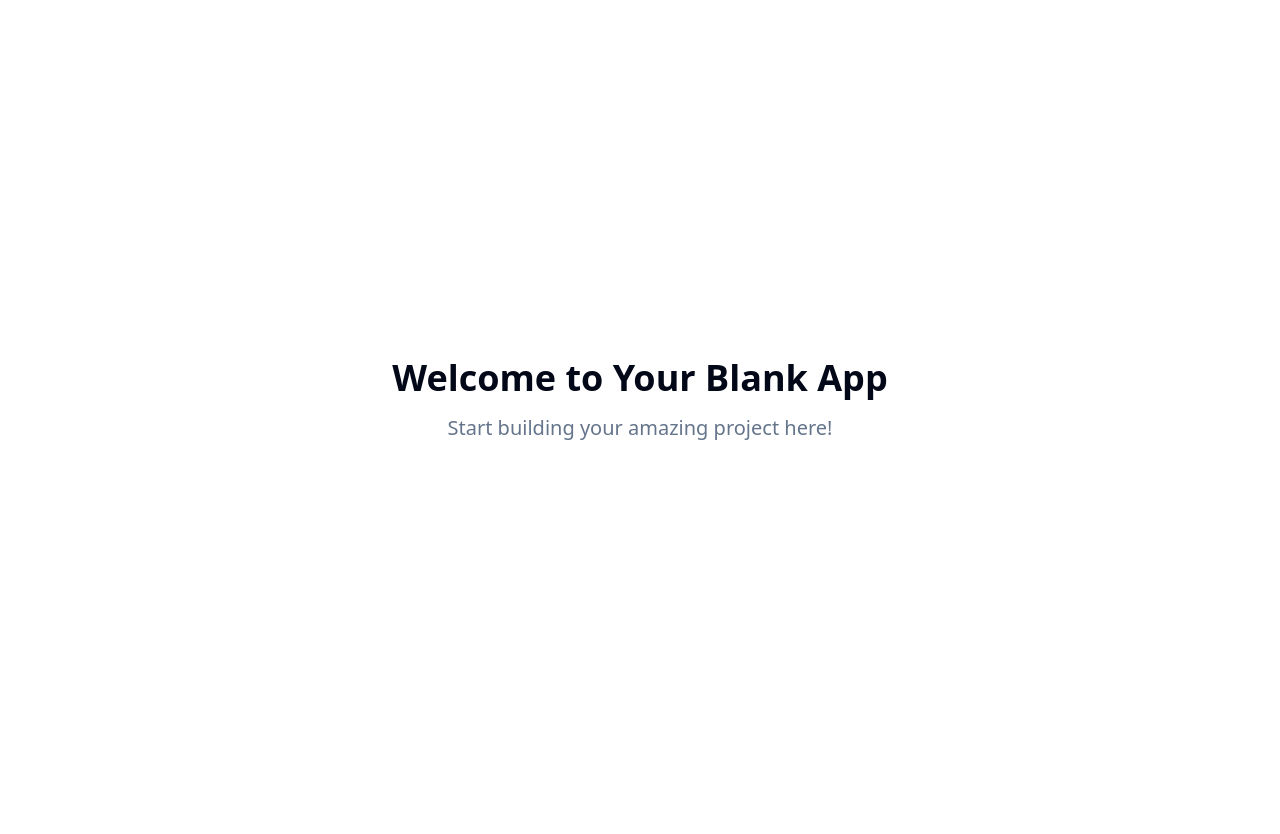
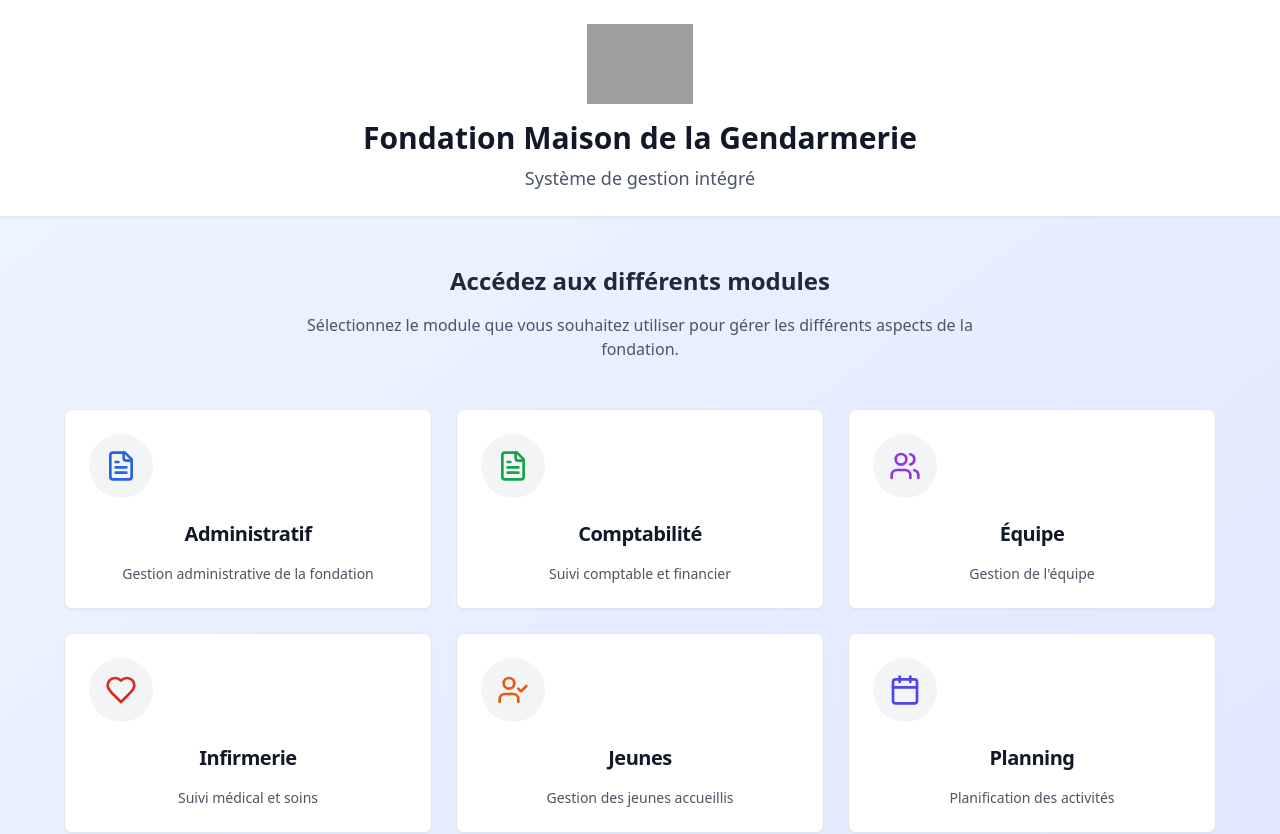
Before and after one commit to 00ximema/feu-de-camp, a React (Vite) app: page / in a window 1280 px wide. Shown: the top 834 px of the page. Before the commit the page ends 800 px from the top, so only its background shows below. Built offline with nearby package versions, Linux system fonts and the light colour scheme; grey boxes are pictures that could not be loaded.

Commit message:
Fix: Restore initial site
Attempt to restore the initial site configuration after content restoration.

```diff
--- a/src/App.tsx
+++ b/src/App.tsx
@@ -13,9 +13,16 @@ import Infirmerie from "./pages/Infirmerie";
 import Jeunes from "./pages/Jeunes";
 import Planning from "./pages/Planning";
 
-const queryClient = new QueryClient();
+const queryClient = new QueryClient({
+  defaultOptions: {
+    queries: {
+      staleTime: 5 * 60 * 1000, // 5 minutes
+    },
+  },
+});
 
-const App = () => (
+const App = () => {
+  return (
     <QueryClientProvider client={queryClient}>
       <TooltipProvider>
         <Toaster />
@@ -29,12 +36,12 @@ const App = () => (
             <Route path="/infirmerie" element={<Infirmerie />} />
             <Route path="/jeunes" element={<Jeunes />} />
             <Route path="/planning" element={<Planning />} />
-          {/* ADD ALL CUSTOM ROUTES ABOVE THE CATCH-ALL "*" ROUTE */}
             <Route path="*" element={<NotFound />} />
           </Routes>
         </BrowserRouter>
       </TooltipProvider>
     </QueryClientProvider>
   );
+};
 
 export default App;
--- a/src/pages/Index.tsx
+++ b/src/pages/Index.tsx
@@ -1,12 +1,123 @@
-// Update this page (the content is just a fallback if you fail to update the page)
+
+import { Link } from "react-router-dom";
+import { Button } from "@/components/ui/button";
+import { Card, CardContent, CardDescription, CardHeader, CardTitle } from "@/components/ui/card";
+import { Users, Calendar, FileText, Heart, Shield, UserCheck } from "lucide-react";
 
 const Index = () => {
+  const sections = [
+    {
+      title: "Administratif",
+      description: "Gestion administrative de la fondation",
+      icon: FileText,
+      path: "/administratif",
+      color: "text-blue-600",
+    },
+    {
+      title: "Comptabilité",
+      description: "Suivi comptable et financier",
+      icon: FileText,
+      path: "/comptabilite",
+      color: "text-green-600",
+    },
+    {
+      title: "Équipe",
+      description: "Gestion de l'équipe",
+      icon: Users,
+      path: "/equipe",
+      color: "text-purple-600",
+    },
+    {
+      title: "Infirmerie",
+      description: "Suivi médical et soins",
+      icon: Heart,
+      path: "/infirmerie",
+      color: "text-red-600",
+    },
+    {
+      title: "Jeunes",
+      description: "Gestion des jeunes accueillis",
+      icon: UserCheck,
+      path: "/jeunes",
+      color: "text-orange-600",
+    },
+    {
+      title: "Planning",
+      description: "Planification des activités",
+      icon: Calendar,
+      path: "/planning",
+      color: "text-indigo-600",
+    },
+  ];
+
   return (
-    <div className="min-h-screen flex items-center justify-center bg-background">
-      <div className="text-center">
-        <h1 className="text-4xl font-bold mb-4">Welcome to Your Blank App</h1>
-        <p className="text-xl text-muted-foreground">Start building your amazing project here!</p>
-      </div>
+    <div className="min-h-screen bg-gradient-to-br from-blue-50 to-indigo-100">
+      {/* Header */}
+      <header className="bg-white shadow-sm border-b">
+        <div className="container mx-auto px-4 py-6">
+          <div className="flex items-center justify-center">
+            <div className="text-center">
+              <img
+                src="/lovable-uploads/e396c5b7-f798-4e39-a85a-ca197ed24ddc.png"
+                alt="Fondation Maison de la Gendarmerie"
+                className="h-20 w-auto mx-auto mb-4"
+              />
+              <h1 className="text-3xl font-bold text-gray-900">
+                Fondation Maison de la Gendarmerie
+              </h1>
+              <p className="text-lg text-gray-600 mt-2">
+                Système de gestion intégré
+              </p>
+            </div>
+          </div>
+        </div>
+      </header>
+
+      {/* Main Content */}
+      <main className="container mx-auto px-4 py-12">
+        <div className="text-center mb-12">
+          <h2 className="text-2xl font-semibold text-gray-800 mb-4">
+            Accédez aux différents modules
+          </h2>
+          <p className="text-gray-600 max-w-2xl mx-auto">
+            Sélectionnez le module que vous souhaitez utiliser pour gérer les différents aspects de la fondation.
+          </p>
+        </div>
+
+        {/* Cards Grid */}
+        <div className="grid grid-cols-1 md:grid-cols-2 lg:grid-cols-3 gap-6 max-w-6xl mx-auto">
+          {sections.map((section) => {
+            const IconComponent = section.icon;
+            return (
+              <Card key={section.path} className="hover:shadow-lg transition-shadow duration-200 cursor-pointer group">
+                <Link to={section.path} className="block h-full">
+                  <CardHeader className="text-center pb-4">
+                    <div className={`inline-flex items-center justify-center w-16 h-16 rounded-full bg-gray-100 mb-4 group-hover:bg-gray-200 transition-colors ${section.color}`}>
+                      <IconComponent className="h-8 w-8" />
+                    </div>
+                    <CardTitle className="text-xl font-semibold text-gray-900">
+                      {section.title}
+                    </CardTitle>
+                  </CardHeader>
+                  <CardContent className="pt-0">
+                    <CardDescription className="text-center text-gray-600">
+                      {section.description}
+                    </CardDescription>
+                  </CardContent>
+                </Link>
+              </Card>
+            );
+          })}
+        </div>
+
+        {/* Footer */}
+        <div className="text-center mt-16 pt-8 border-t border-gray-200">
+          <div className="flex items-center justify-center space-x-2 text-gray-600">
+            <Shield className="h-5 w-5" />
+            <span>Fondation Maison de la Gendarmerie - Système de gestion</span>
+          </div>
+        </div>
+      </main>
     </div>
   );
 };
```
Lines whose indentation alone changed are shown as unchanged.
